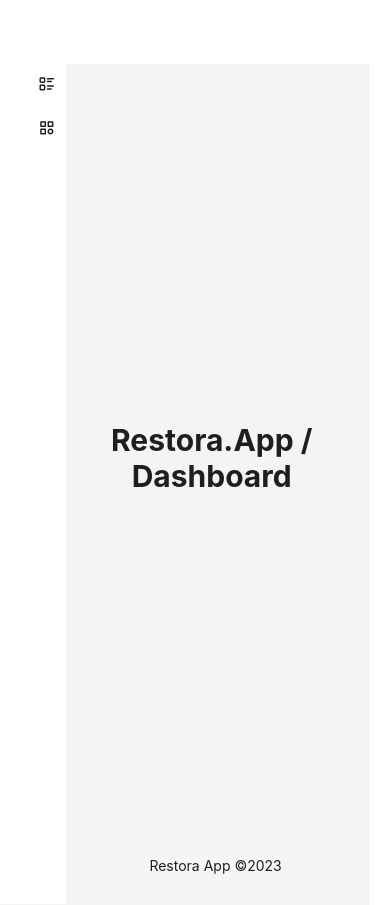
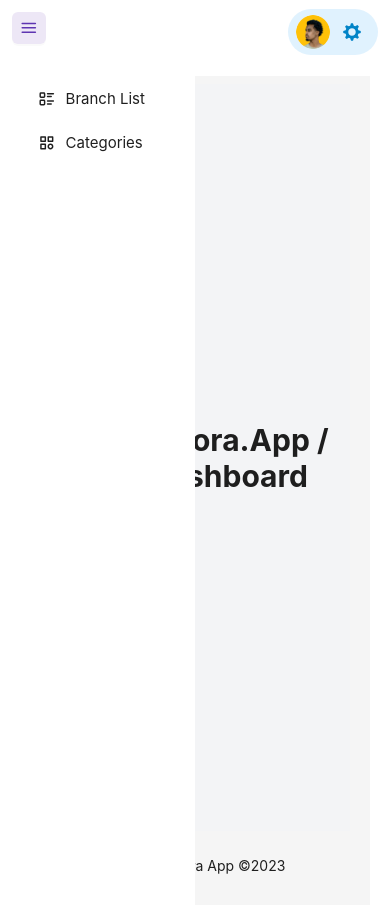
Before and after one commit to rehanmosabbir/codecamprestora.web, a Next.js app: page /dashboard in a window 390 px wide. Built offline with nearby package versions, Linux system fonts and the light colour scheme.

Commit message:
feat : Responsive Sidebar add

```diff
--- a/src/components/HeaderComponent/Header.tsx
+++ b/src/components/HeaderComponent/Header.tsx
@@ -17,10 +17,10 @@ const content = (
   </div>
 );
 
-export const Header = () => {
+export const AppHeader = () => {
   const { setCollapsed } = useHeaderStore();
   return (
-    <div className="h-[88px] grid grid-cols-2 sm:px-6 px-3 bg-white">
+    <div className="h-[88px] grid grid-cols-2 sm:px-6 px-3 bg-white w-full">
       <div className={`flex gap-0 md:gap-28 justify-start items-center`}>
         <Link href={"/dashboard/"}>
           <div className="hidden md:flex">
--- a/src/components/LeftMenuBar.tsx
+++ b/src/components/LeftMenuBar.tsx
@@ -8,7 +8,6 @@ import { BiCategory } from "react-icons/bi";
 import type { MenuProps } from "antd";
 import { Menu } from "antd";
 import { useRouter } from "next/router";
-import useHeaderStore from "@/useHeaderStore";
 
 type MenuItem = Required<MenuProps>["items"][number];
 
@@ -47,11 +46,6 @@ const rootSubmenuKeys = ["branches", "categories"];
 const LeftMenuBar: React.FC = () => {
   const [openKeys, setOpenKeys] = useState(["branches"]);
 
-  const { collapsed } = useHeaderStore();
-
-  let width = 235;
-  collapsed ? (width = 60) : width;
-
   const router = useRouter();
   const query = router.query.branchid;
 
@@ -83,9 +77,7 @@ const LeftMenuBar: React.FC = () => {
       openKeys={openKeys}
       onOpenChange={onOpenChange}
       onSelect={handleSelect}
-      inlineCollapsed={collapsed}
       style={{
-        width: width,
         fontSize: 15,
         paddingRight: 10,
         paddingLeft: 10,
--- a/src/components/RootLayout.tsx
+++ b/src/components/RootLayout.tsx
@@ -1,8 +1,10 @@
 import React, { ReactNode } from "react";
-import { Button, Layout, theme } from "antd";
+import { Grid, Layout, theme } from "antd";
+import { useRouter } from "next/router";
 
 import LeftMenuBar from "./LeftMenuBar";
-import { useRouter } from "next/router";
+import useHeaderStore from "@/useHeaderStore";
+import { AppHeader } from "./HeaderComponent/Header";
 
 const { Header, Content, Sider, Footer } = Layout;
 
@@ -11,9 +13,13 @@ const RootLayout = ({ children }: { children: ReactNode }) => {
     token: { colorBgContainer, borderRadiusLG },
   } = theme.useToken();
   const router = useRouter();
-
+  const { collapsed } = useHeaderStore();
+  const { useBreakpoint } = Grid;
+  const { lg, xs } = useBreakpoint();
+  // console.log(lg);
   const isShow =
     router.asPath !== "/login" && router.asPath !== "/registration";
+  const width = lg ? "17%" : xs ? "50%" : "25%";
 
   return (
     <Layout>
@@ -27,8 +33,11 @@ const RootLayout = ({ children }: { children: ReactNode }) => {
             display: "flex",
             alignItems: "center",
             background: colorBgContainer,
+            padding: 0,
           }}
-        ></Header>
+        >
+          <AppHeader />
+        </Header>
       )}
       <Layout
         hasSider
@@ -39,13 +48,18 @@ const RootLayout = ({ children }: { children: ReactNode }) => {
       >
         {isShow && (
           <Sider
-            width="17%"
+            trigger={null}
+            breakpoint="sm"
+            collapsible
+            // collapsedWidth="5%"
+            collapsed={collapsed}
+            width={width}
             style={{
               overflow: "auto",
               height: "100vh",
               position: "fixed",
               background: colorBgContainer,
-              top: 60,
+              top: 75,
               left: 0,
             }}
           >
@@ -55,7 +69,13 @@ const RootLayout = ({ children }: { children: ReactNode }) => {
         <Layout style={{ padding: "5px" }}>
           <Content
             style={{
-              marginLeft: `${isShow ? "19%" : ""}`,
+              marginLeft: `${
+                isShow
+                  ? collapsed
+                    ? `${lg ? "7.5%" : xs ? "25%" : "14%"}`
+                    : `${lg ? "19%" : "28%"}`
+                  : ""
+              }`,
               marginTop: `${isShow ? "15px" : ""}`,
               marginRight: `${isShow ? "15px" : ""}`,
               minHeight: 280,
@@ -67,7 +87,7 @@ const RootLayout = ({ children }: { children: ReactNode }) => {
           </Content>
           <Footer
             style={{
-              marginLeft: `${isShow ? "17%" : ""}`,
+              marginLeft: `${isShow ? (collapsed ? "7%" : "19%") : ""}`,
               textAlign: "center",
             }}
           >
```
